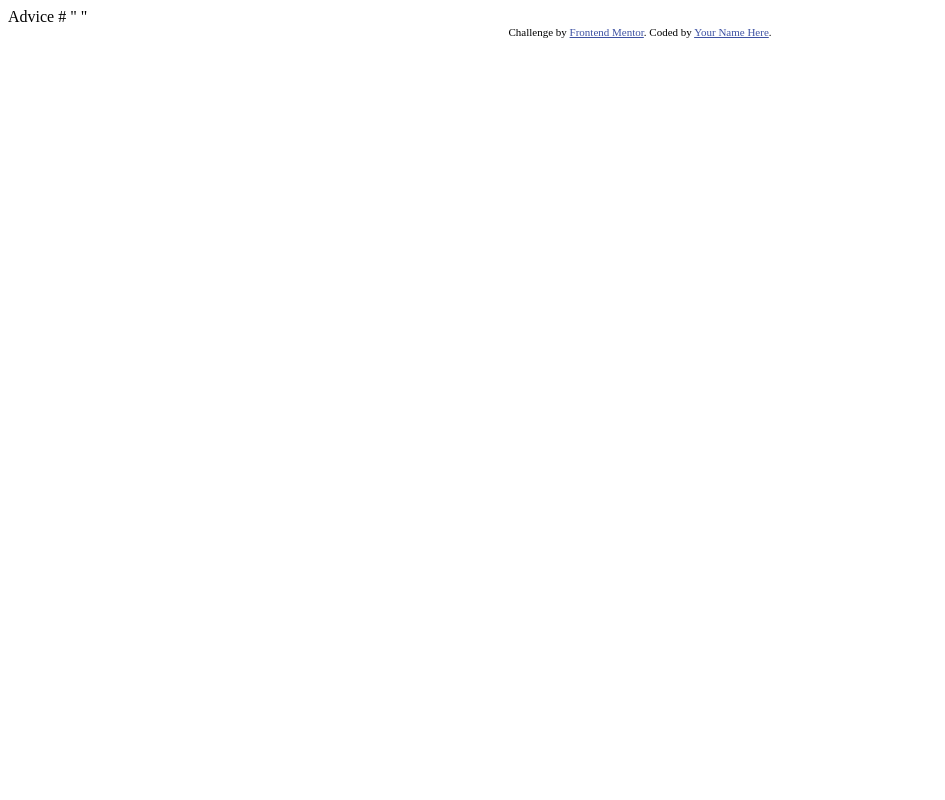
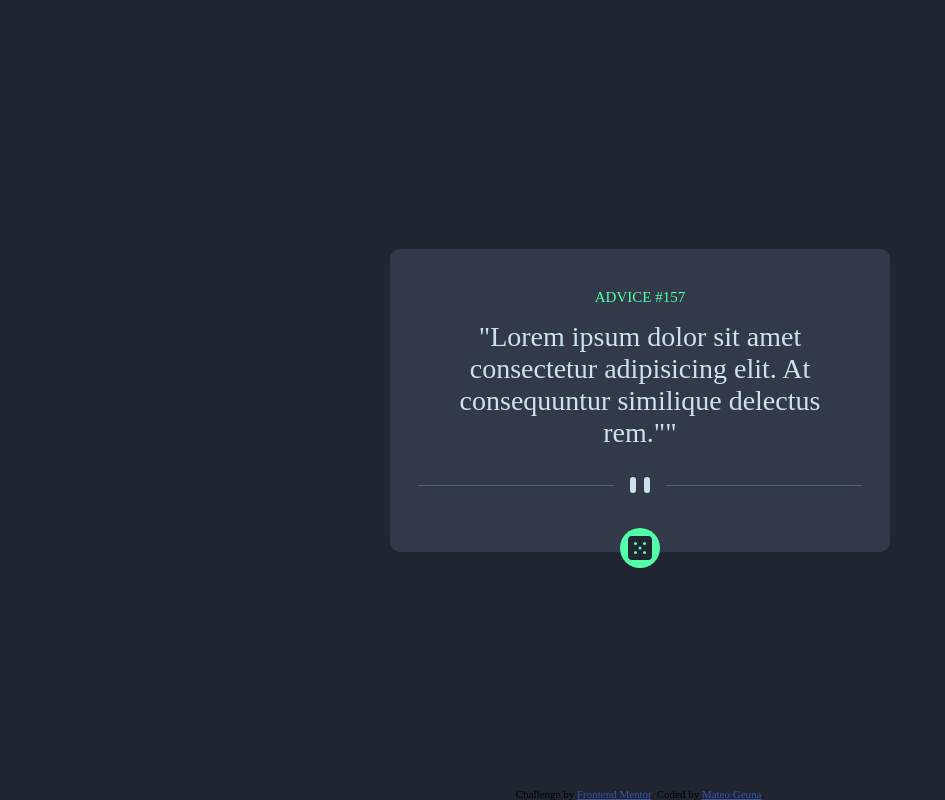
Before and after one commit to MateoGeuna/frontendmentor-randomquotes, a plain HTML site: page index.html in a window 1280 px wide. Shown: the whole page, without its empty margins (0-945 px from the left). Drawn offline with Linux system fonts and the light colour scheme; a web font is replaced by a local one.

Commit message:
Maquetado Html y Css

```diff
--- a/css/index.css
+++ b/css/index.css
@@ -1,6 +1,80 @@
+@font-face {
+    font-family: Manrope;
+    src: url(https://fonts.google.com/specimen/Manrope);
+    font-weight: 800;
+}
+
+* {
+    box-sizing: border-box;
+    font-family: Manrope;
+}
+
+:root {
+    --light-cyan: hsl(193, 38%, 86%);
+    --neon-green: hsl(150, 100%, 66%);
+    --grayish-blue: hsl(217, 19%, 38%);
+    --dark-grayish-blue: hsl(217, 19%, 24%);
+    --dark-blue: hsl(218, 23%, 16%);
+}
+
+body {
+    background-color: var(--dark-blue);
+    display: flex;
+    height: 100vh;
+    flex-direction: column;
+    align-content: center;
+    justify-content: center;
+    margin: 0;
+    align-items: center;
+}
+
+.widget {
+    background-color: var(--dark-grayish-blue);
+    width: 500px;
+    display: flex;
+    align-items: center;
+    flex-direction: column;
+    padding: 40px;
+    border-radius: 10px;
+    position: relative;
+}
+
+p.title {
+    color: var(--neon-green);
+    margin-top: 0px;
+    font-size: 15px;
+}
+
+p.quotes {
+    text-align: center;
+    color: var(--light-cyan);
+    margin-top: 0px;
+    font-size: 28px;
+}
+
+div.image-line {
+    padding-bottom: 15px;
+}
+
+div.image-circle {
+    position: absolute;
+    bottom: -16px;
+    background: var(--neon-green);
+    padding: 5px;
+    border-radius: 100%;
+    width: 40px;
+    height: 40px;
+    display: flex;
+    align-content: center;
+    justify-content: center;
+    align-items: center;
+}
+
 .attribution {
     font-size: 11px;
     text-align: center;
+    position: fixed;
+    bottom: 0px;
 }
 
 .attribution a {
--- a/index.html
+++ b/index.html
@@ -10,16 +10,25 @@
 </head>
 
 <body>
+  <article class="widget">
+    <p class="title">
+      ADVICE #157
+    </p>
 
-  Advice #
-  <!-- Advice ID goes here -->
-
-  "
-  <!-- Advice text goes here -->"
+    <p class="quotes">
+      "Lorem ipsum dolor sit amet consectetur adipisicing elit. At consequuntur similique delectus rem.""
+    </p>
+    <div class="image-line">
+     <img src="images/pattern-divider-desktop.svg" alt="linea de puntos">
+    </div>
+    <div class="image-circle">
+      <img src="images/icon-dice.svg" alt="">
+    </div>
+  </article>
 
   <div class="attribution">
     Challenge by <a href="https://www.frontendmentor.io?ref=challenge" target="_blank">Frontend Mentor</a>.
-    Coded by <a href="#">Your Name Here</a>.
+    Coded by <a href="#">Mateo Geuna</a>.
   </div>
 </body>
 
```
